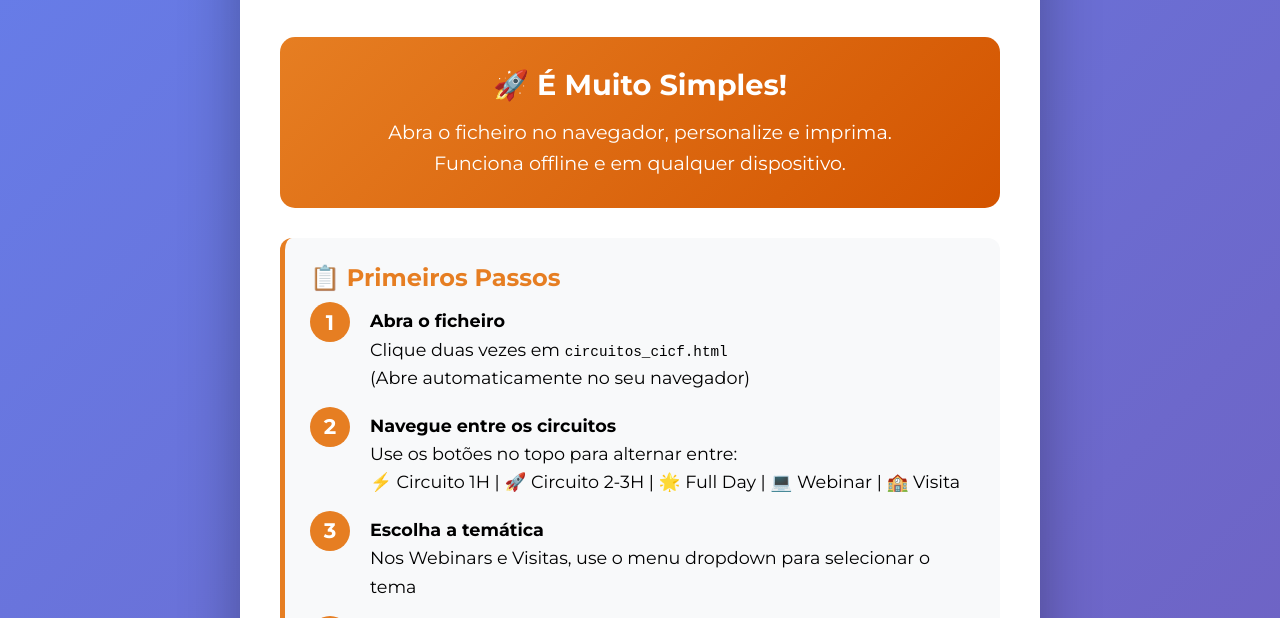
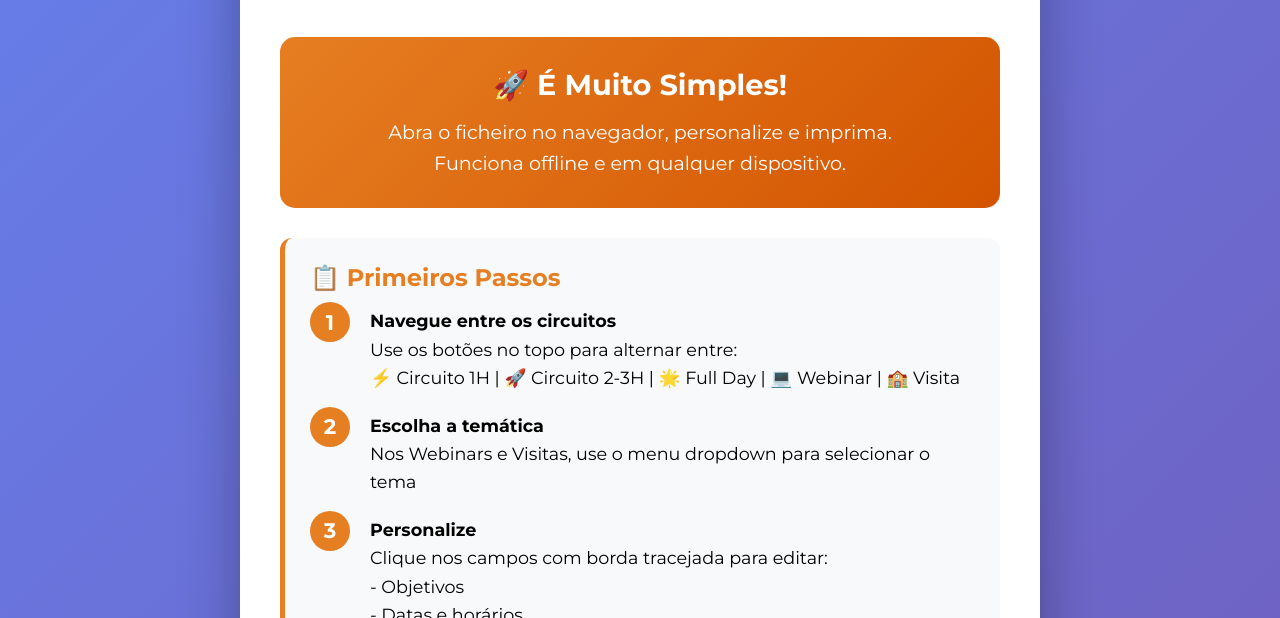
Before and after one commit to centroinovacaocarlosfiolhais/circuitos, a plain HTML site: page instrucoes.html in a window 1280 px wide. Shown: the part 166-784 px from the top of the page. Drawn offline with Linux system fonts and the light colour scheme.

Commit message:
pequenas correções de texto

```diff
--- a/instrucoes.html
+++ b/instrucoes.html
@@ -3,7 +3,7 @@
 <head>
     <meta charset="UTF-8">
     <meta name="viewport" content="width=device-width, initial-scale=1.0">
-    <title>Instruções - Fichas CICF</title>
+    <title>Instruções - Fichas Circuitos CICF</title>
     <link rel="preconnect" href="https://fonts.googleapis.com">
     <link rel="preconnect" href="https://fonts.gstatic.com" crossorigin>
     <link href="https://fonts.googleapis.com/css2?family=Montserrat:wght@400;600;700&display=swap" rel="stylesheet">
@@ -193,11 +193,7 @@
         <div class="section">
             <h2>📋 Primeiros Passos</h2>
             <ol class="steps">
-                <li>
-                    <strong>Abra o ficheiro</strong><br>
-                    Clique duas vezes em <code>circuitos_cicf.html</code><br>
-                    (Abre automaticamente no seu navegador)
-                </li>
+
                 <li>
                     <strong>Navegue entre os circuitos</strong><br>
                     Use os botões no topo para alternar entre:<br>
@@ -291,7 +287,7 @@
         <footer>
             <p><strong>Centro de Inovação Carlos Fiolhais</strong></p>
             <p>Rua Simão Bolívar, 4470-214 Maia</p>
-            <p style="margin-top: 10px;">Para mais informações, contacte-nos através do website</p>
+            <p style="margin-top: 10px;">Para mais informações, contacte-nos através do e-mail ci.carlosfiolhais@cm-maia.pt</p>
         </footer>
     </div>
 </body>
```
